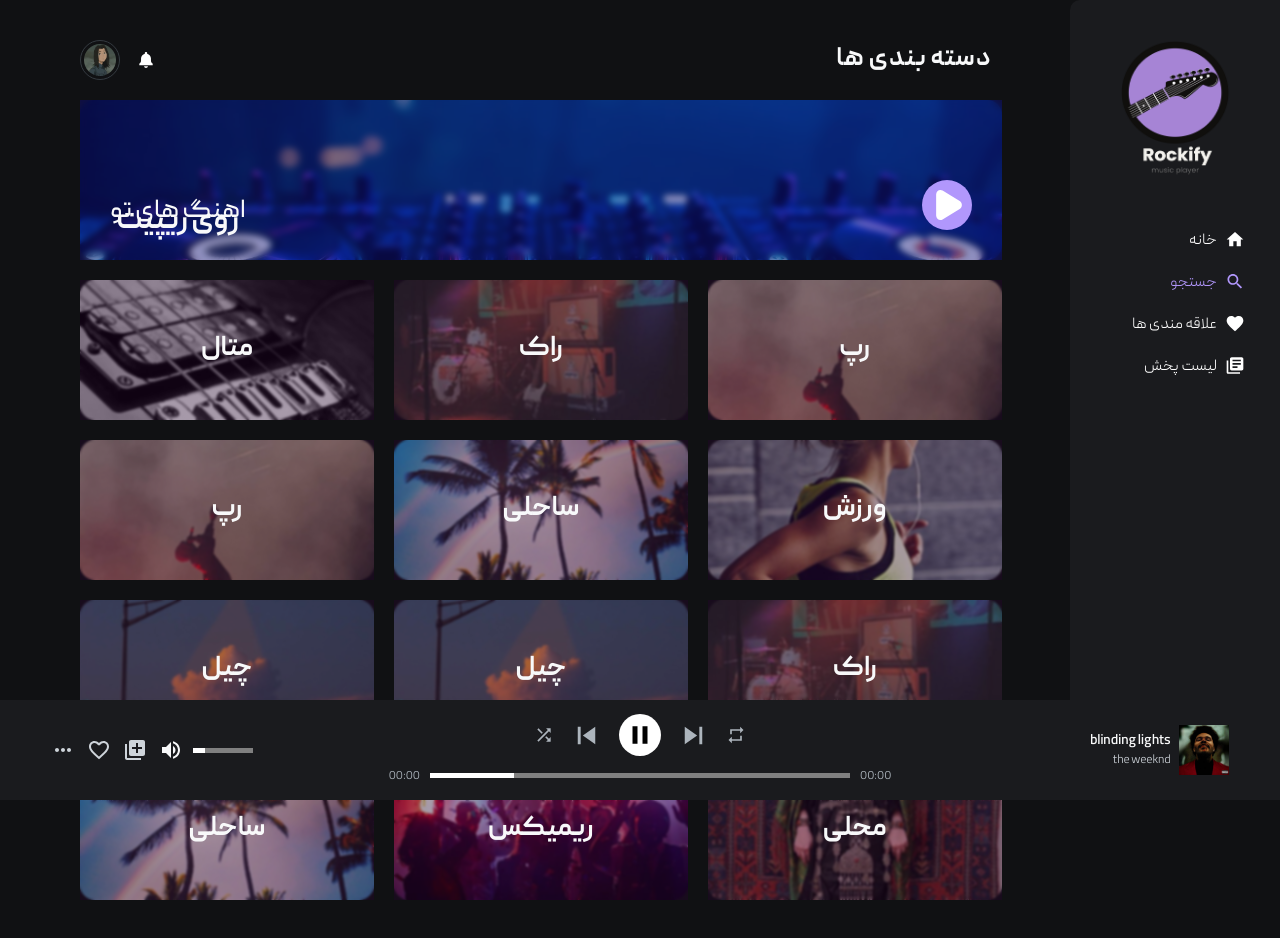
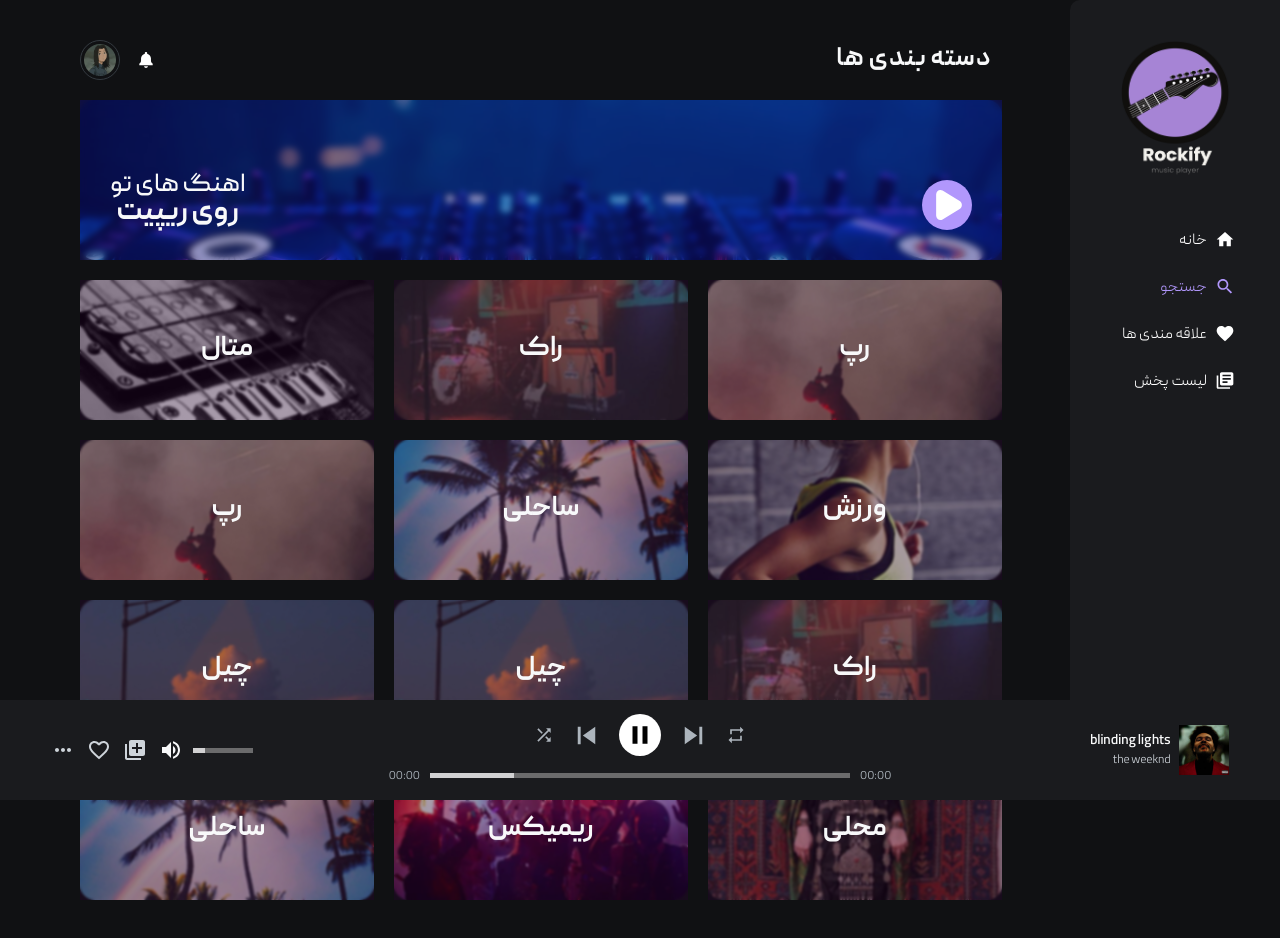
Before and after one commit to iliyaahmadi/Rockify, a React (Vite) app: page /discover in a window 1280 px wide. Shown: the top 938 px of the page. Built offline with nearby package versions, Linux system fonts and the light colour scheme.

Commit message:
style : fix p margin and fontsize

```diff
--- a/src/styles/components/_categories.scss
+++ b/src/styles/components/_categories.scss
@@ -35,7 +35,7 @@
 .categories-head {
   &__title {
     text-align: center;
-    line-height: 10px;
+    line-height: 27px;
     margin-right: auto;
     z-index: 2;
     p {
--- a/src/styles/components/_popular.scss
+++ b/src/styles/components/_popular.scss
@@ -52,6 +52,7 @@
   }
   &__title {
     b {
+      font-family: PeydaLight;
       margin: 0;
     }
     p {
--- a/src/styles/components/_sidebar.scss
+++ b/src/styles/components/_sidebar.scss
@@ -11,6 +11,7 @@
   border-radius: 10px 0 0 10px;
   font-family: PeydaLight;
   gap: 30px;
+  font-size: 16px;
   &__logo {
     width: 100%;
     height: max-content;
@@ -24,10 +25,10 @@
   &__list {
     display: flex;
     flex-direction: column;
-    gap: 15px;
+    gap: 20px;
     width: 100%;
     height: max-content;
-    padding: 0 0 56px 0;
+    padding: 0 10px 56px 0;
     li {
       height: max-content;
       display: flex;
--- a/src/styles/components/_toolsbar.scss
+++ b/src/styles/components/_toolsbar.scss
@@ -78,6 +78,7 @@
       background: $gray-800;
       -webkit-transition: 0.2s;
       transition: opacity 0.2s;
+      opacity: 0.8;
       &:hover {
         opacity: 1;
         cursor: pointer;
@@ -120,7 +121,7 @@
     font-size: 35px;
     color: $gray-500;
     &:hover {
-      color: $gray-100;
+      color: white;
       cursor: pointer;
     }
   }
@@ -128,7 +129,7 @@
     color: $gray-500;
     font-size: 20px;
     &:hover {
-      color: $gray-100;
+      color: white;
       cursor: pointer;
     }
   }
@@ -144,7 +145,7 @@
       color: $gray-400;
       font-size: 24px;
       &:hover {
-        color: $gray-100;
+        color: white;
         cursor: pointer;
       }
     }
@@ -162,6 +163,7 @@
       background: $gray-800;
       -webkit-transition: 0.2s;
       transition: opacity 0.2s;
+      opacity: 0.8;
       &:hover {
         opacity: 1;
         cursor: pointer;
```
